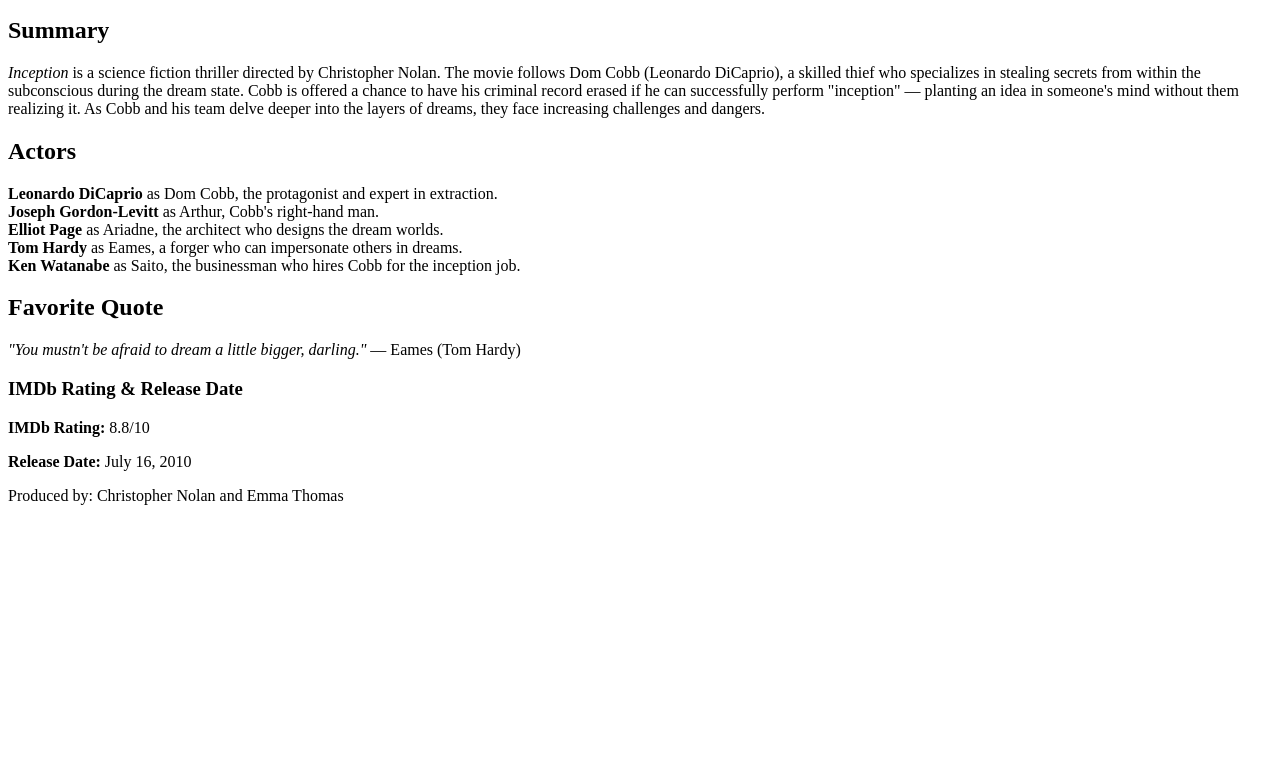
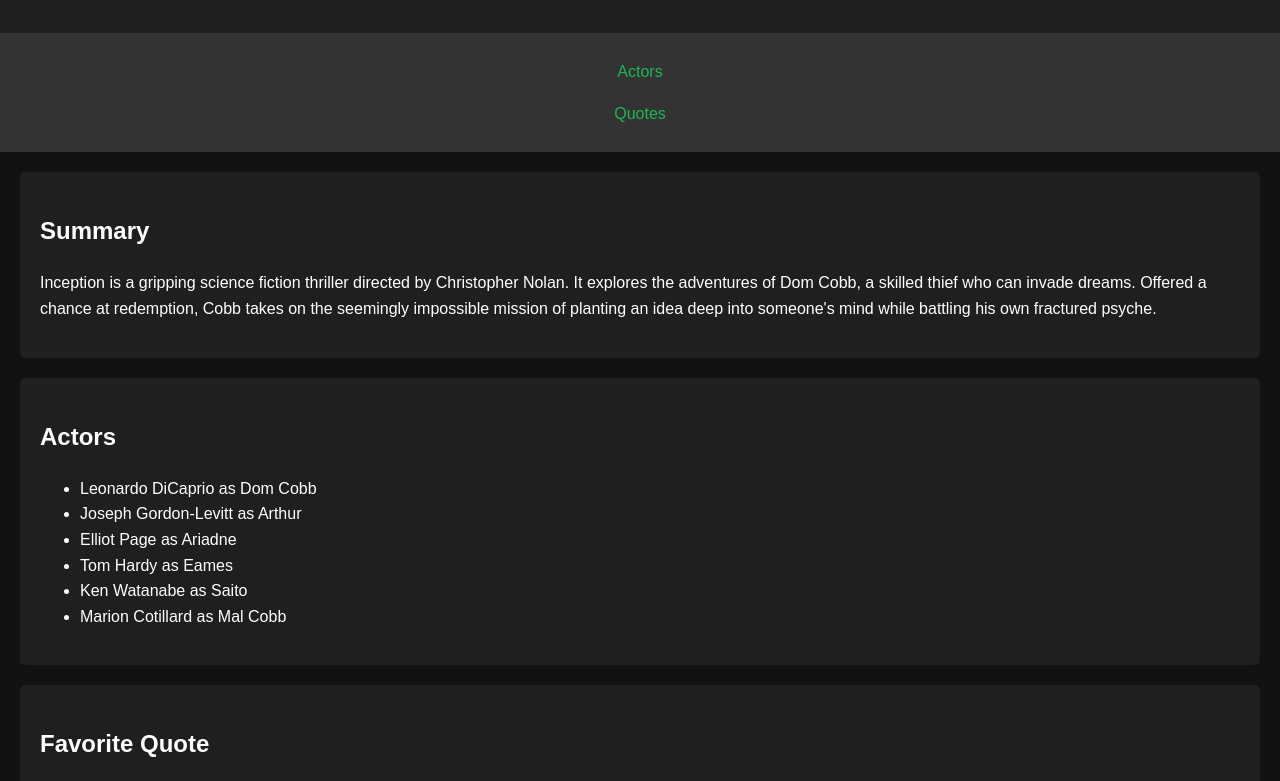
Before and after one commit to acciojob/semantic-imdb-Mayanka11y, a website: page main.html in a window 1280 px wide. Shown: the part 101-882 px from the top of the page. Before the commit the page ends 800 px from the top, so only its background shows below. Drawn offline with Linux system fonts and the light colour scheme.

Commit message:
created a submission

```diff
--- a/main.html
+++ b/main.html
@@ -3,59 +3,53 @@
 <head>
   <meta charset="UTF-8">
   <meta name="viewport" content="width=device-width, initial-scale=1.0">
-    <title>Inception - My Favorite Movie</title>
+  <title>Inception - Movie Webpage</title>
   <link rel="stylesheet" href="styles.css">
 </head>
 <body>
-    <!-- Header Section -->
   <header>
     <h1>Inception</h1>
   </header>
+  <nav>
+    <!-- Adjusted structure to have two children: two <ul> elements -->
+    <ul>
+      <li><a href="#actor" id="nav-actor">Actors</a></li>
+    </ul>
+    <ul>
+      <li><a href="#quote" id="nav-quote">Quotes</a></li>
+    </ul>
+  </nav>
+  <summary>
+    <h2>Summary</h2>
+    <p>Inception is a gripping science fiction thriller directed by Christopher Nolan. It explores the adventures of Dom Cobb, a skilled thief who can invade dreams. Offered a chance at redemption, Cobb takes on the seemingly impossible mission of planting an idea deep into someone's mind while battling his own fractured psyche.</p>
+  </summary>
 
-    <!-- Navigation Section -->
-    <nav>
-        <a id="nav-actor" href="#actor">Actors</a>
-        <a id="nav-quote" href="#quote">Quotes</a>
-    </nav>
-
-    <!-- Summary Section -->
-<section id="summary">
-    <h2>Summary</h2>
-    <p>
-       <em>Inception</em> is a science fiction thriller directed by Christopher Nolan. The movie follows Dom Cobb (Leonardo DiCaprio), a skilled thief who specializes in stealing secrets from within the subconscious during the dream state. Cobb is offered a chance to have his criminal record erased if he can successfully perform "inception" — planting an idea in someone's mind without them realizing it. As Cobb and his team delve deeper into the layers of dreams, they face increasing challenges and dangers.
-    </p>
+  <section id="actor">
+    <h2>Actors</h2>
+    <ul>
+      <li>Leonardo DiCaprio as Dom Cobb</li>
+      <li>Joseph Gordon-Levitt as Arthur</li>
+      <li>Elliot Page as Ariadne</li>
+      <li>Tom Hardy as Eames</li>
+      <li>Ken Watanabe as Saito</li>
+      <li>Marion Cotillard as Mal Cobb</li>
+    </ul>
   </section>
 
-    <!-- Actors Section -->
-    <section id="actor">
-        <h2>Actors</h2>
-        <p>
-            <strong>Leonardo DiCaprio</strong> as Dom Cobb, the protagonist and expert in extraction.<br>
-            <strong>Joseph Gordon-Levitt</strong> as Arthur, Cobb's right-hand man.<br>
-            <strong>Elliot Page</strong> as Ariadne, the architect who designs the dream worlds.<br>
-            <strong>Tom Hardy</strong> as Eames, a forger who can impersonate others in dreams.<br>
-            <strong>Ken Watanabe</strong> as Saito, the businessman who hires Cobb for the inception job.<br>
-        </p>
+  <section id="quote">
+    <h2>Favorite Quote</h2>
+    <p>"You mustn't be afraid to dream a little bigger, darling." - Eames</p>
   </section>
 
-    <!-- Quotes Section -->
-    <section id="quote">
-        <h2>Favorite Quote</h2>
-        <p>
-            <em>"You mustn't be afraid to dream a little bigger, darling."</em> — Eames (Tom Hardy)
-        </p>
-    </section>
-
-    <!-- Aside Section -->
   <aside>
-        <h3>IMDb Rating & Release Date</h3>
-        <p><strong>IMDb Rating:</strong> 8.8/10</p>
-        <p><strong>Release Date:</strong> July 16, 2010</p>
+    <h3>IMDb Rating:</h3>
+    <p>8.8/10</p>
+    <h3>Release Date:</h3>
+    <p>July 16, 2010</p>
   </aside>
 
-    <!-- Footer Section -->
   <footer>
-        <p>Produced by: Christopher Nolan and Emma Thomas</p>
+    <p>Produced by: Emma Thomas</p>
   </footer>
 </body>
 </html>
--- a/styles.css
+++ b/styles.css
@@ -1,2 +1,54 @@
 
 /* Your CSS Code here. */
+/* Your CSS Code here. */
+/* General Styling */
+body {
+  background-color: #121212;
+  color: white;
+  font-family: Arial, sans-serif;
+  line-height: 1.6;
+  margin: 0;
+  padding: 0;
+}
+
+header {
+  background-color: #1f1f1f;
+  color: #1db954;
+  padding: 20px;
+  text-align: center;
+}
+
+nav {
+  background-color: #333;
+  padding: 10px 0;
+  text-align: center;
+}
+
+nav ul {
+  list-style: none;
+  padding: 0;
+}
+
+nav ul li {
+  display: inline-block;
+  margin: 0 15px;
+}
+
+nav ul li a {
+  color: #1db954;
+  text-decoration: none;
+}
+
+summary, section, aside {
+  margin: 20px;
+  padding: 20px;
+  background-color: #1f1f1f;
+  border-radius: 5px;
+}
+
+footer {
+  background-color: #333;
+  color: #1db954;
+  text-align: center;
+  padding: 10px 0;
+}
```
Lines whose indentation alone changed are shown as unchanged.
